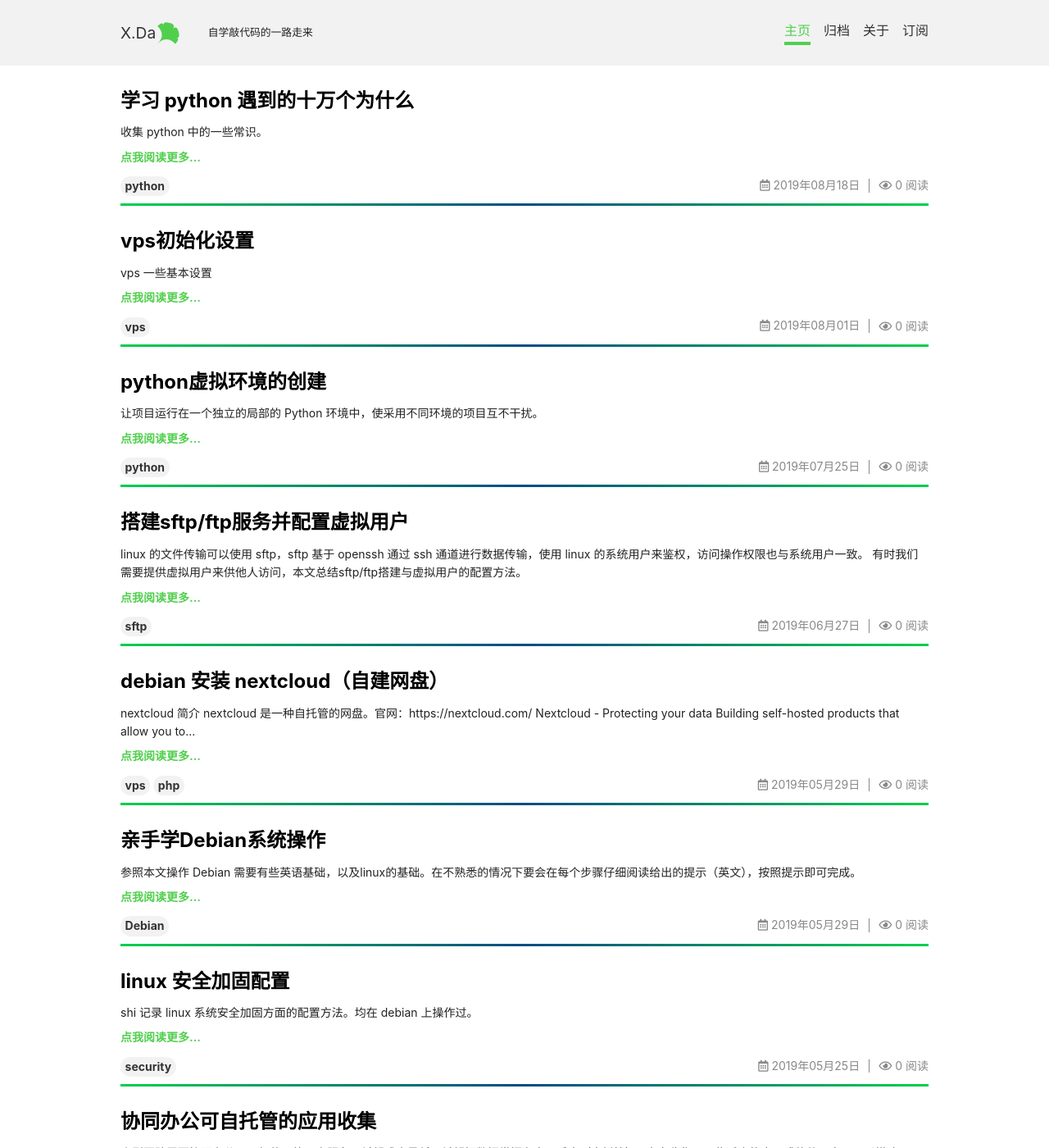
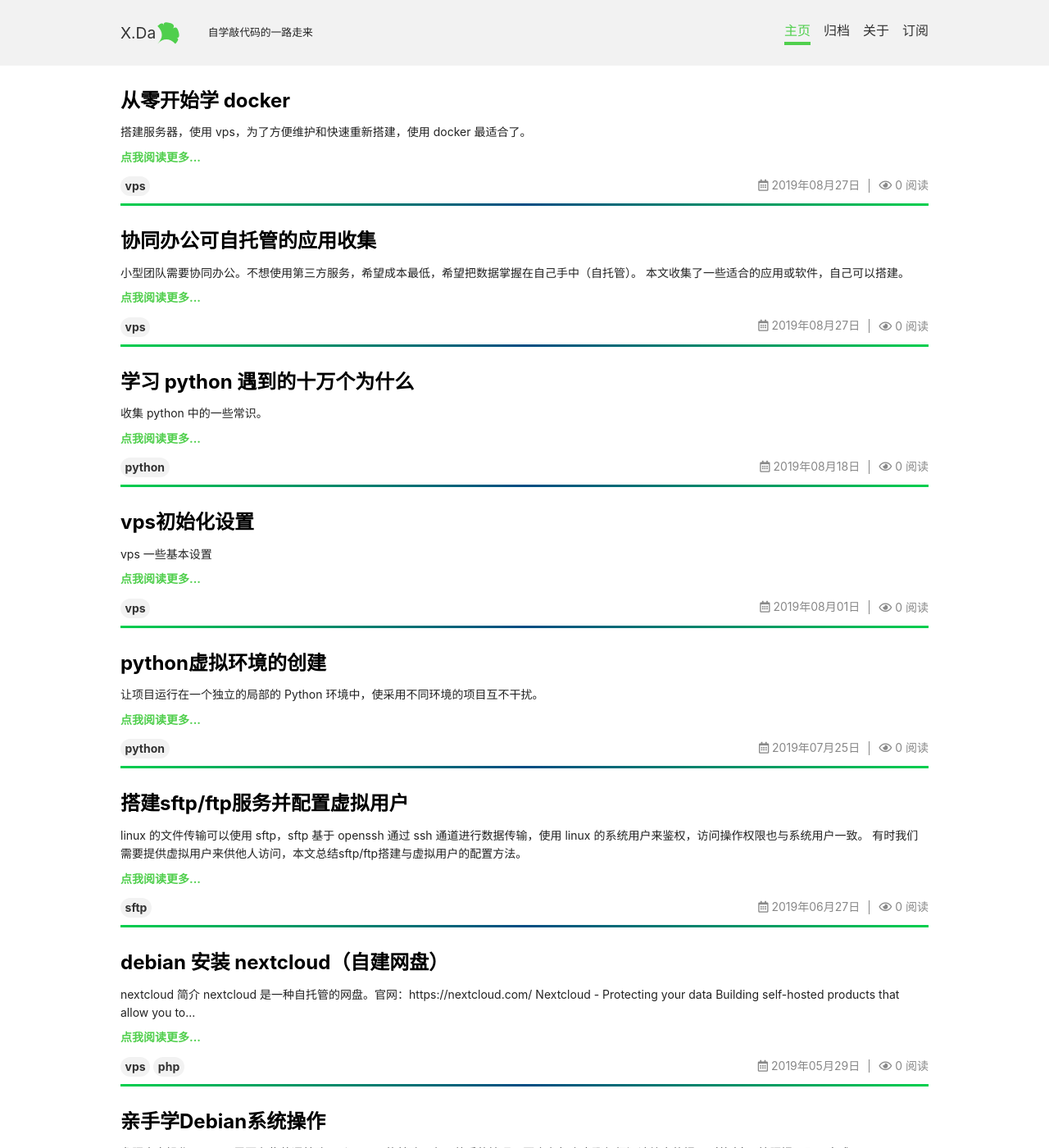
Before and after one commit to thianda91/thianda91.github.io, a Jekyll site: the page built from index.html, in a window 1280 px wide and 1400 px high. Shown: the whole window at 82% size. Built offline with Jekyll 4.4.1, drawn with Linux system fonts in a browser that asks for light colours; nearby versions of some CDN libraries; the list of posts is cut into pages by our own code; comment, search, counter and statistics services are not loaded; some of the changed text lies outside the part shown.

Commit message:
update learn-docker-from-zero

```diff
--- a/_posts/2018-12-30-oa-self-host.md
+++ b/_posts/2018-12-30-oa-self-host.md
@@ -5,7 +5,7 @@ key:          2018-12-30
 tags:         vps
 categories:   notes
 created_date: 2018-12-30 01:01:11
-date:         2019-04-01 15:19:02
+date:         2019-08-27 01:13:02
 ---
 
 小型团队需要协同办公。不想使用第三方服务，希望成本最低，希望把数据掌握在自己手中（自托管）。
@@ -117,7 +117,7 @@ collabora/code
 
 安装过程较慢，需要很多根据提示手动配置的部分，因为是虚拟机，设置完毕开始安装，约 1 个多小时。
 
-### 配置文件分析
+### ~~配置文件分析~~
 
 > 此部分用于后面的内容修改，但是实践时发现内容修改并不能满足我们的需求。实际操作请查看后面的**终极解决方案**。
 
@@ -163,7 +163,7 @@ web 服务器是 apache2。apache2 的配置文件保存在 `/etc/apache2/`。
 
 > 包含文件中配置了一些 rewrite
 
-### 修改内容
+### ~~修改内容~~
 
 apache 绑定域名和设置 https 证书比较麻烦，于是打算用 caddy 辅助一下。假设已经安装好 caddy，并自定义了 caddy 的 http 和 https 端口。即：
 
```
Also changed, not shown: _posts/2018-09-27-learn-docker-from-zero.md (+5 -1 lines).
